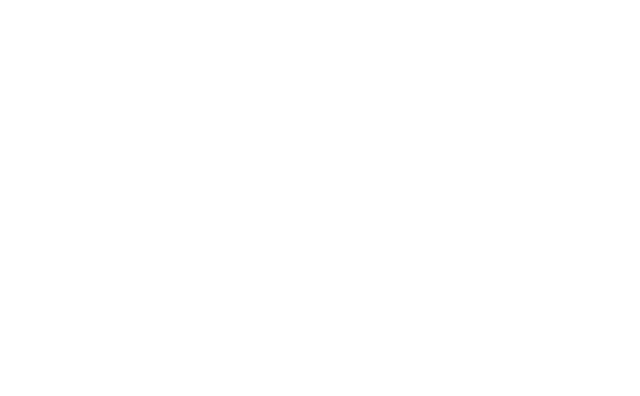
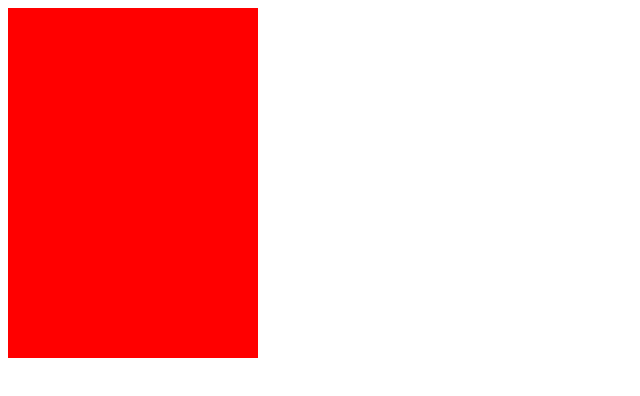
Before and after one commit to Klimov-V/game_cards, a plain HTML site: page index.html in a window 1280 px wide. Shown: the whole page, without its empty margins (0-640 px from the left). Drawn offline with Linux system fonts and the light colour scheme.

Commit message:
created flip animation

```diff
--- a/css/style.css
+++ b/css/style.css
@@ -1,3 +1,41 @@
 * {
     box-sizing: border-box;
 }
+
+
+.card-container {
+    perspective: 1000px;
+    -webkit-perspective: 1000;
+    -moz-perspective: 1000;
+}
+.card-container:hover .card {
+    transform: rotateY(180deg);
+}
+.card-container,
+.card__front,
+.card__back {
+    width: 250px;
+    height: 350px;
+}
+.card {
+    transition: .6s;
+    transform-style: preserve-3d;
+
+    position: relative;
+}
+
+.card__front,
+.card__back {
+    backface-visibility: hidden;
+    position: absolute;
+    top: 0;
+    left: 0;
+}
+.card__front {
+    background-color: red;
+    z-index: 2;
+}
+.card__back {
+    background-color: green;
+    transform: rotateY(180deg);
+}
--- a/index.html
+++ b/index.html
@@ -8,6 +8,13 @@
     <link rel="shortcut icon" href="favicon.ico" type="image/x-icon">
 </head>
 <body>
-
+    <div class="tabel">
+        <div class="card-container">
+            <div class="card">
+                <div class="card__front"></div>
+                <div class="card__back"></div>
+            </div>
+        </div>
+    </div>
 </body>
 </html>
```
